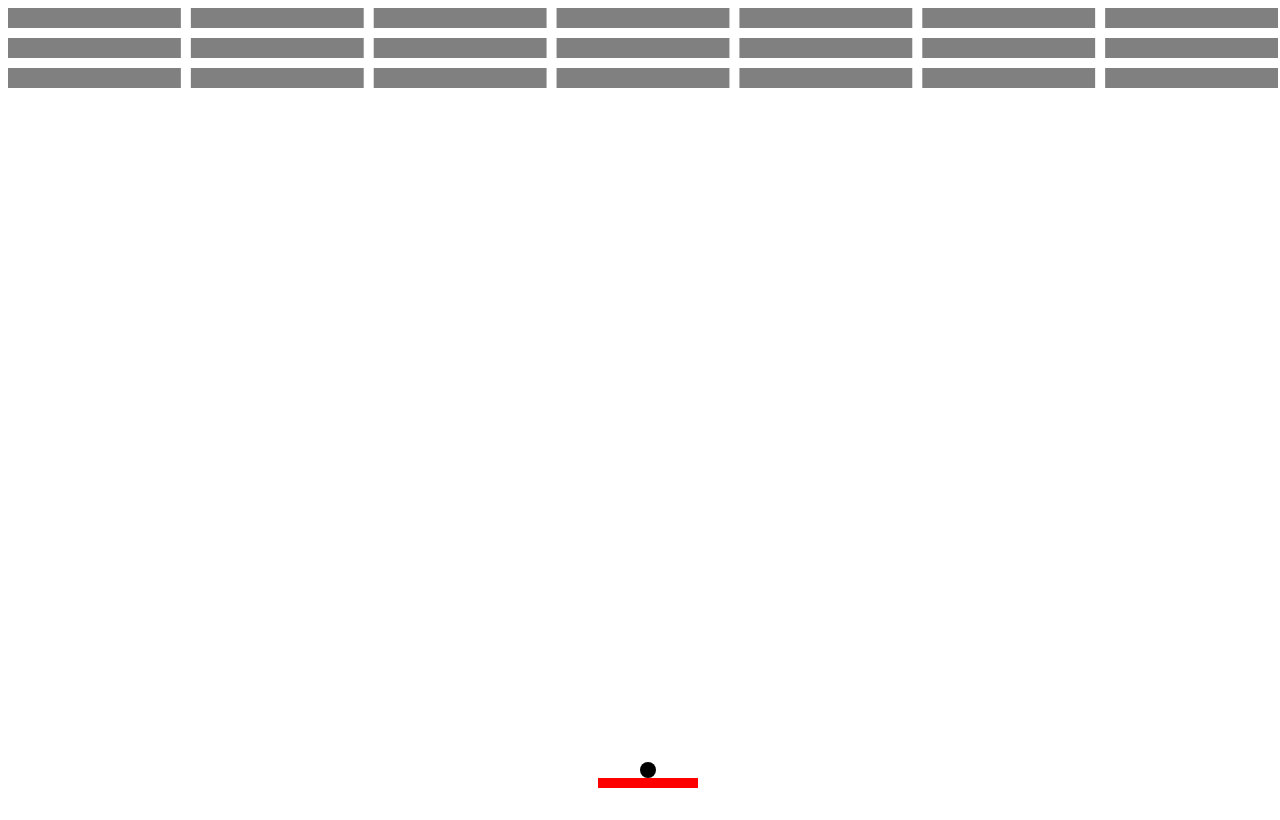
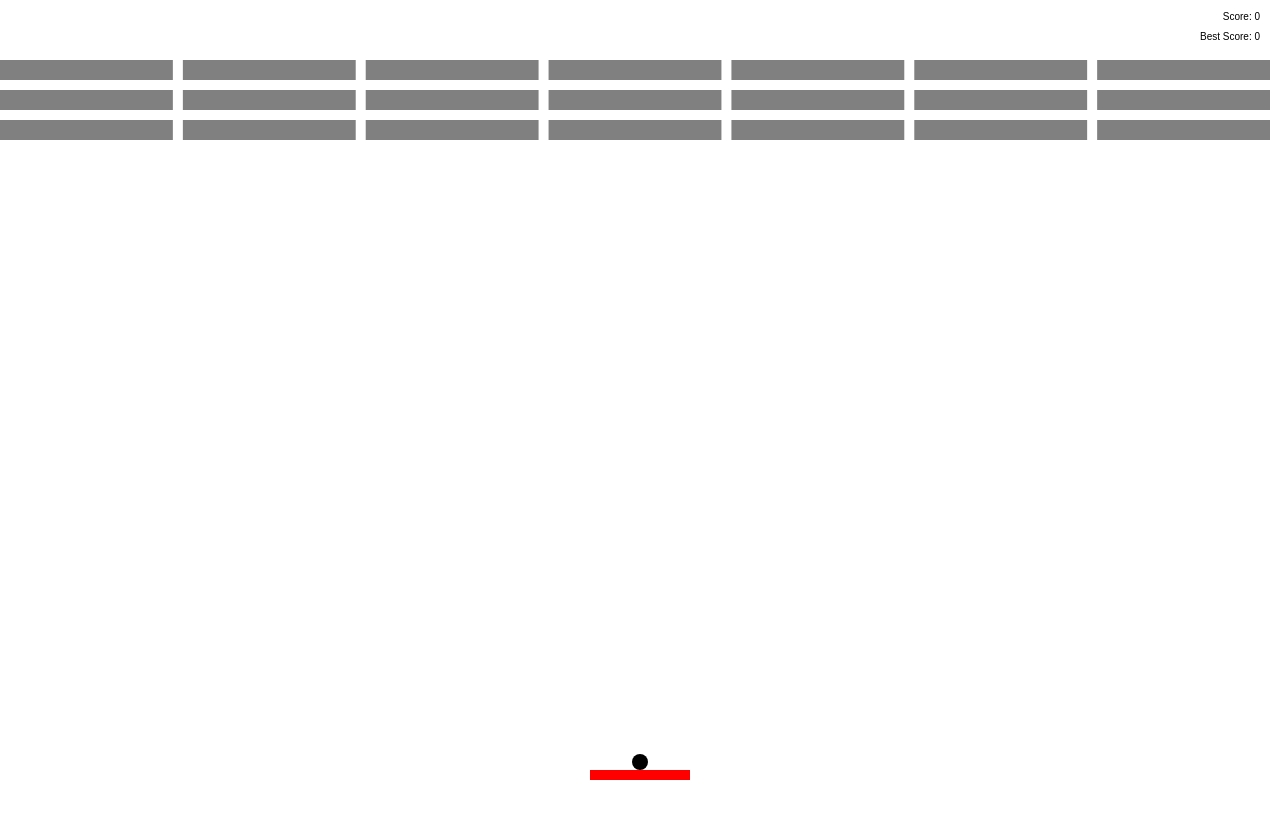
Before and after one commit to npetko/breakout, a plain HTML site: page index.html in a window 1280 px wide. Drawn offline with Linux system fonts and the light colour scheme.

Commit message:
Add score

```diff
--- /dev/null
+++ b/index.css
@@ -0,0 +1,13 @@
+body, html {
+   margin: 0;
+   padding: 0;
+   overflow: hidden;
+}
+
+#gameCanva {
+   margin: 0;
+   padding: 0;
+   position: absolute;
+   top: 0;
+   left: 0;
+}
--- a/index.html
+++ b/index.html
@@ -4,7 +4,7 @@
    <meta charset="UTF-8">
    <meta name="viewport" content="width=device-width, initial-scale=1.0">
    <title>Breakout</title>
-   <!-- <link rel="stylesheet" href="index.css"> -->
+   <link rel="stylesheet" href="index.css">
 </head>
 <body>
    <canvas id="gameCanvas"></canvas>
--- a/index.js
+++ b/index.js
@@ -26,7 +26,7 @@ function initializeBricks() {
    for (let row = 0; row < rows; row++) {
       bricks[row] = [];
       for (let col = 0; col < columns; col++) {
-         bricks[row][col] = { x: col * (brickWidth + brickPadding), y: row * (brickHeight + brickPadding), hit: false };
+         bricks[row][col] = { x: col * (brickWidth + brickPadding), y: row * (brickHeight + brickPadding) + 3 * brickHeight, hit: false };
       }
    }
 }
@@ -57,11 +57,19 @@ function drawBall() {
    ctx.closePath();
 }
 
+function calculateScore(){
+   ctx.fillStyle = "black";
+   ctx.textAlign = "right";
+   ctx.fillText(`Score: ${score}`, canvas.width - 20, 20);
+   ctx.fillText(`Best Score: ${bestScore}`, canvas.width - 20, 40);
+}
+
 function startGame() {
    ctx.clearRect(0, 0, canvas.width, canvas.height);
    drawBricks();
    drawBat();
    drawBall();
+   calculateScore();
 }
 
 startGame();
```
